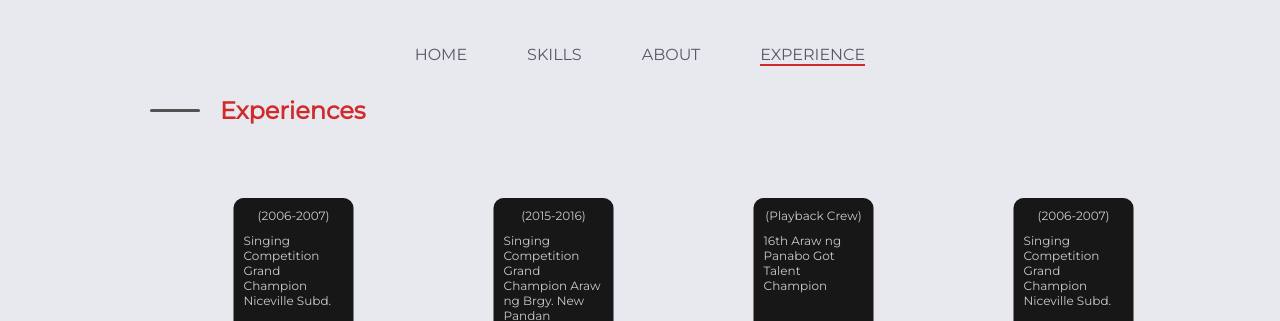
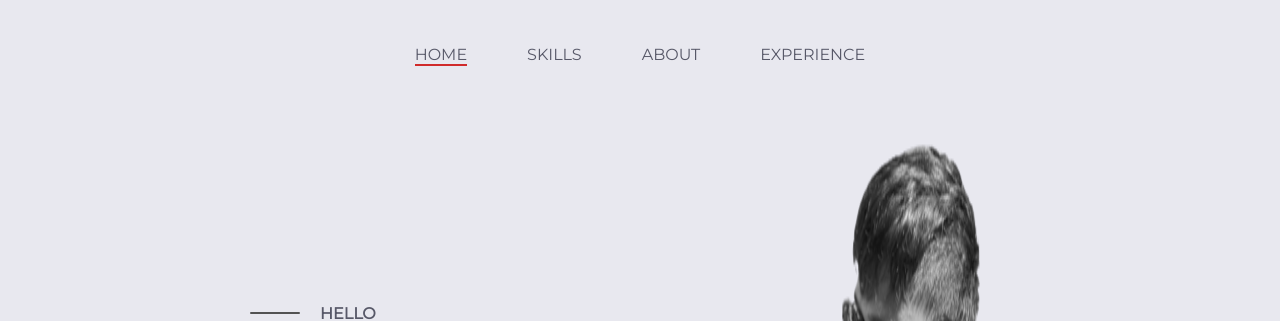
Before and after one commit to JCrownz/JCrownz, a plain HTML site: page Resume/index.html in a window 1280 px wide. Shown: the top 321 px of the page. Drawn offline with Linux system fonts and the light colour scheme.

Commit message:
Edited index

```diff
--- a/Resume/index.html
+++ b/Resume/index.html
@@ -307,7 +307,7 @@
 
         };
         // Initial state (Home is active)
-        showExperience();
+        showHome();
 
         // Add event listeners to your navigation items
         document.querySelector('.item_list p:nth-child(1)').addEventListener('click', showHome);
```
